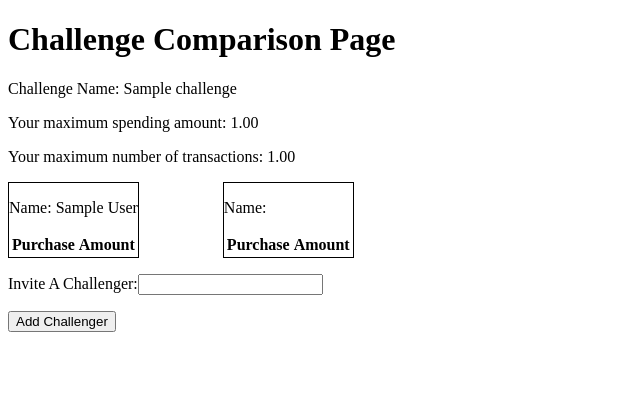
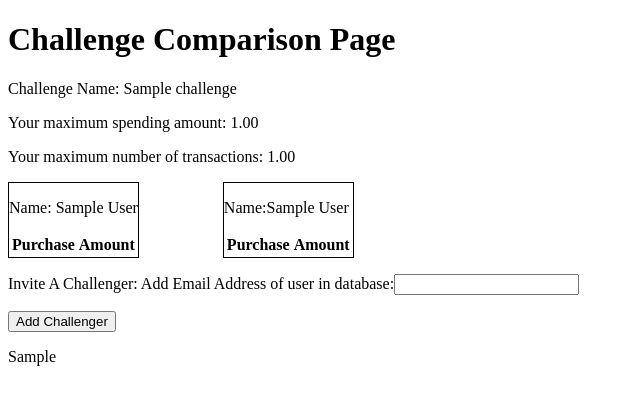
Before and after one commit to mazurasdf/spending_challenge_proj, a Django app: template challenge_app/templates/challengepage.html in a window 1280 px wide. Shown: the top 405 px of the page, without its empty margins (0-640 px from the left). Run offline with Django 3.2, Linux system fonts and the light colour scheme; the template is opened without the code that fills it: values that come from a table or form of the project are taken from there, others are empty; a user stored in the database is signed in; tables that the repository leaves empty hold one stand-in row (values such as "Sample post"); lists and menus that the app fills with data are empty.

Commit message:
adding a second challenger

```diff
--- a/challenge_app/templates/challengepage.html
+++ b/challenge_app/templates/challengepage.html
@@ -27,7 +27,7 @@
     </div>
 
     <div class="user2">
-        <p>Name:</p>
+        <p>Name:{{added_user.first_name}} {{added_user.last_name}}</p>
         <table>
             <thead>
                 <th>Purchase</th>
@@ -35,10 +35,15 @@
             </thead>
         </table>
     </div>
-    <form action="/add_challenger", method='POST'>
-        <p>Invite A Challenger:<input type="email" name="emailinvite"></p>
+    <form action="/app/users/add_challenger_to_challenge/{{challenge_to_show.id}}", method='POST'>
+        {% csrf_token %}
+        <p>Invite A Challenger: Add Email Address of user in database:<input type="email" name="emailinvite"></p>
     <input type="submit" value="Add Challenger">
     </form>
+
+{%for user in challenge_to_show.users.all%}
+<p>{{user.first_name}}</p>
+{%endfor%}
 
 </body>
 
--- a/challenge_app/urls.py
+++ b/challenge_app/urls.py
@@ -9,6 +9,6 @@ urlpatterns = [
     path('users/<int:user_id>/purchases', views.user_purchases),
     path('users/<int:user_id>/add_challenge', views.add_challenge),
     path('users/<int:user_id>/challenges/create', views.create_challenge),
-    path('users/<int:user_id>/challenges/<int:challenge_id>', views.show_challenge)
-    # path('users/add_challenger_to_challenge/<int:challenge_id>', views.add_challenger)
+    path('users/<int:user_id>/challenges/<int:challenge_id>', views.show_challenge),
+    path('users/add_challenger_to_challenge/<int:challenge_id>', views.add_challenger)
     ]
```
Also changed, not shown: challenge_app/views.py (+17 -1 lines).
